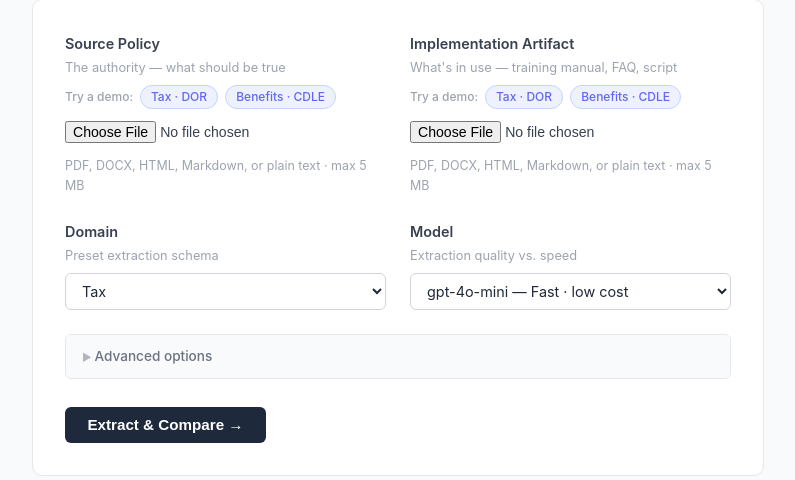
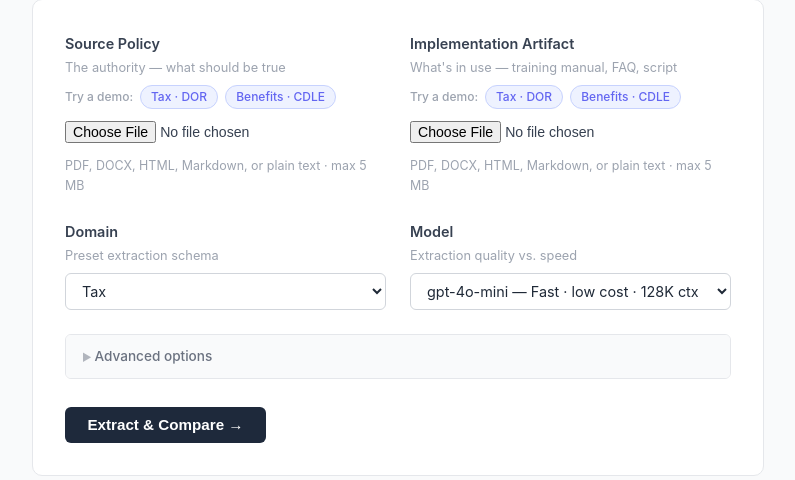
Before and after one commit to akschneider1/Evergreen-Ingest-v2, a FastAPI app: page / in a window 1280 px wide. Shown: the part 85-565 px from the top of the page, without its empty margins (242-1037 px from the left). Run offline with FastAPI, Linux system fonts and the light colour scheme.

Commit message:
Add Gemini models to UI dropdown; document both API keys in .env.example
Gemini 2.5 Flash / 2.0 Flash were already wired in extract.py and
ALLOWED_MODELS but invisible in the UI. Now shown in an optgroup with
context-window labels so users know which models handle large documents.

.env.example: uncomment GOOGLE_API_KEY, add context/cost guidance.

Co-Authored-By: Claude Sonnet 4.6 <noreply@anthropic.com>

```diff
--- a/Evergreen-Ingest/templates/index.html
+++ b/Evergreen-Ingest/templates/index.html
@@ -72,10 +72,16 @@
           <span class="label-hint">Extraction quality vs. speed</span>
         </label>
         <select name="model" id="model">
-          <option value="gpt-4o-mini">gpt-4o-mini — Fast · low cost</option>
-          <option value="gpt-4o">gpt-4o — Accurate</option>
-          <option value="gpt-4.1-mini">gpt-4.1-mini — Fast · low cost</option>
-          <option value="gpt-4.1">gpt-4.1 — Most accurate</option>
+          <optgroup label="OpenAI — requires OPENAI_API_KEY">
+            <option value="gpt-4o-mini">gpt-4o-mini — Fast · low cost · 128K ctx</option>
+            <option value="gpt-4o">gpt-4o — Accurate · 128K ctx</option>
+            <option value="gpt-4.1-mini">gpt-4.1-mini — Fast · low cost · 1M ctx</option>
+            <option value="gpt-4.1">gpt-4.1 — Most accurate · 1M ctx</option>
+          </optgroup>
+          <optgroup label="Google Gemini — requires GOOGLE_API_KEY · best for large docs">
+            <option value="gemini-2.5-flash">gemini-2.5-flash — Fast · very low cost · 1M ctx</option>
+            <option value="gemini-2.0-flash">gemini-2.0-flash — Fast · low cost · 1M ctx</option>
+          </optgroup>
         </select>
       </div>
     </div>
```
Also changed, not shown: 1 other file.
